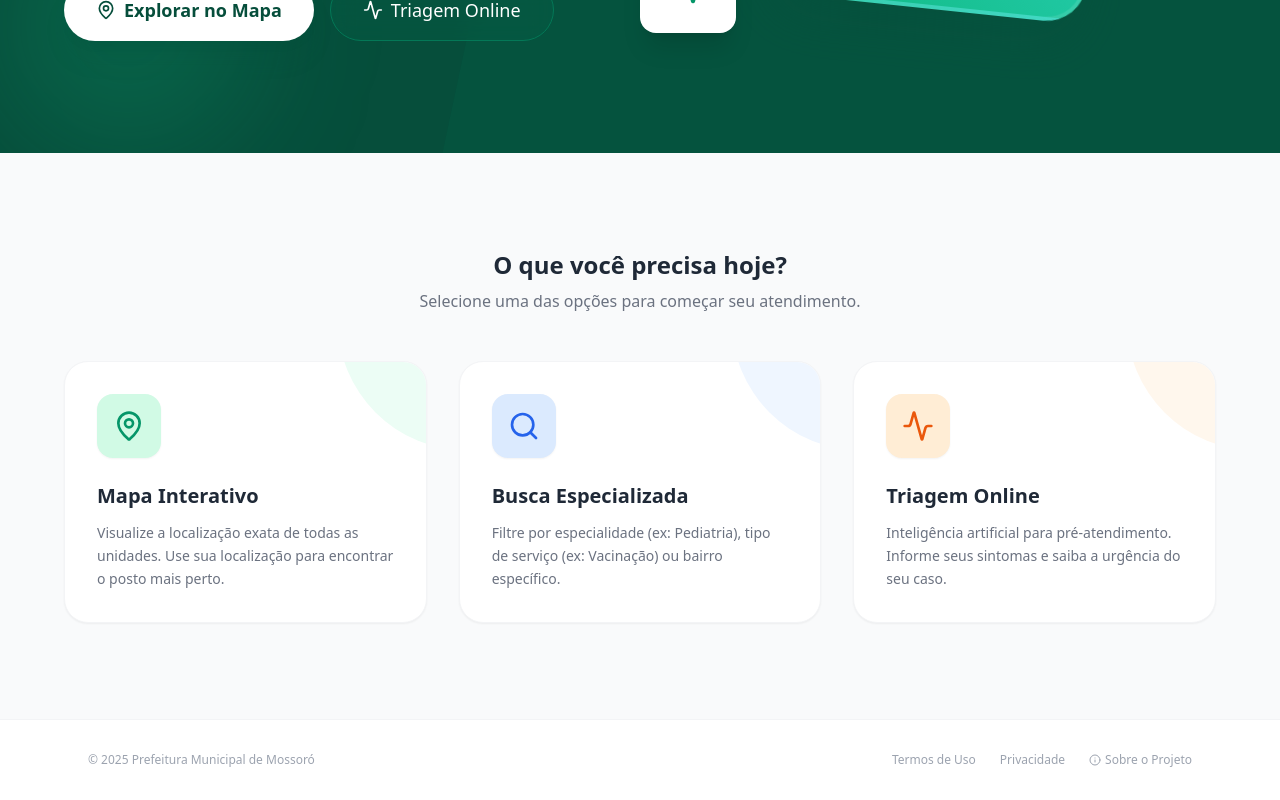
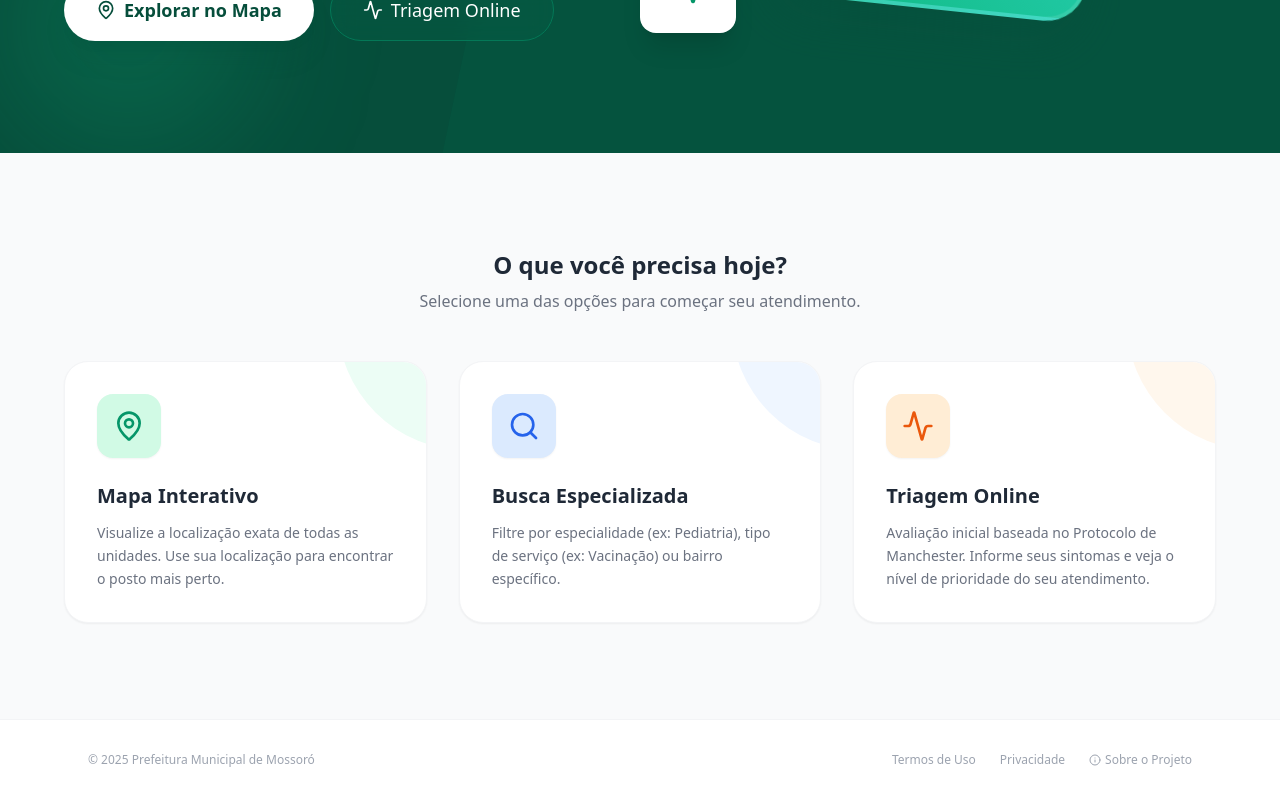
Before and after one commit to SoNdA11/geosaude, a React (Vite) app: page / in a window 1280 px wide. Shown: the part 520-1320 px from the top of the page. Built offline with nearby package versions, Linux system fonts and the light colour scheme; no server answers.

Commit message:
fix: Correção do texto de triagem

```diff
--- a/src/screens/HomeScreen.jsx
+++ b/src/screens/HomeScreen.jsx
@@ -113,7 +113,7 @@ const HomeScreen = ({ setView }) => {
                   <ChevronRight size={18} className="opacity-0 -translate-x-2 group-hover:opacity-100 group-hover:translate-x-0 transition-all" />
                 </h3>
                 <p className="text-gray-500 text-sm leading-relaxed">
-                  Inteligência artificial para pré-atendimento. Informe seus sintomas e saiba a urgência do seu caso.
+                  Avaliação inicial baseada no Protocolo de Manchester. Informe seus sintomas e veja o nível de prioridade do seu atendimento.
                 </p>
               </div>
             </div>
```
